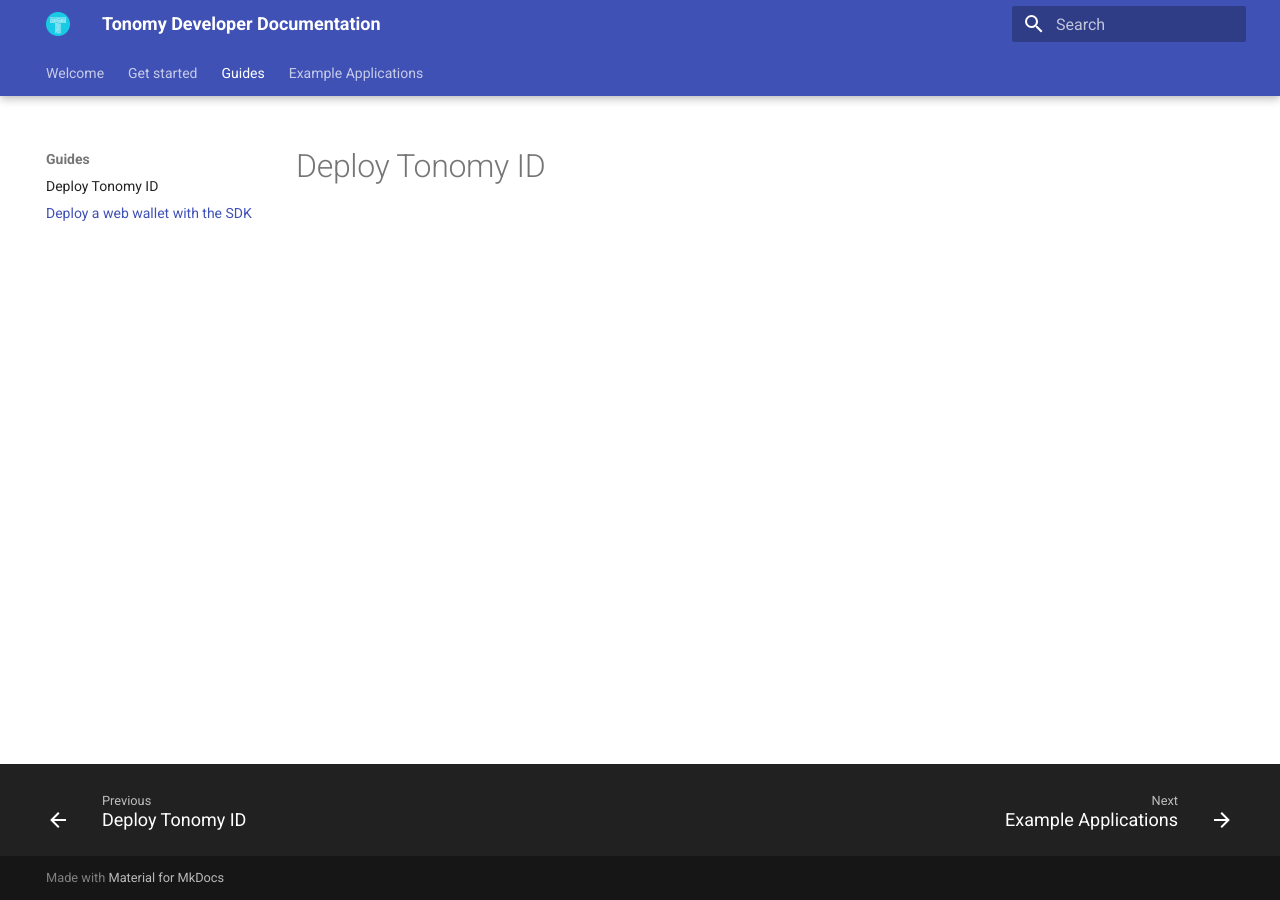
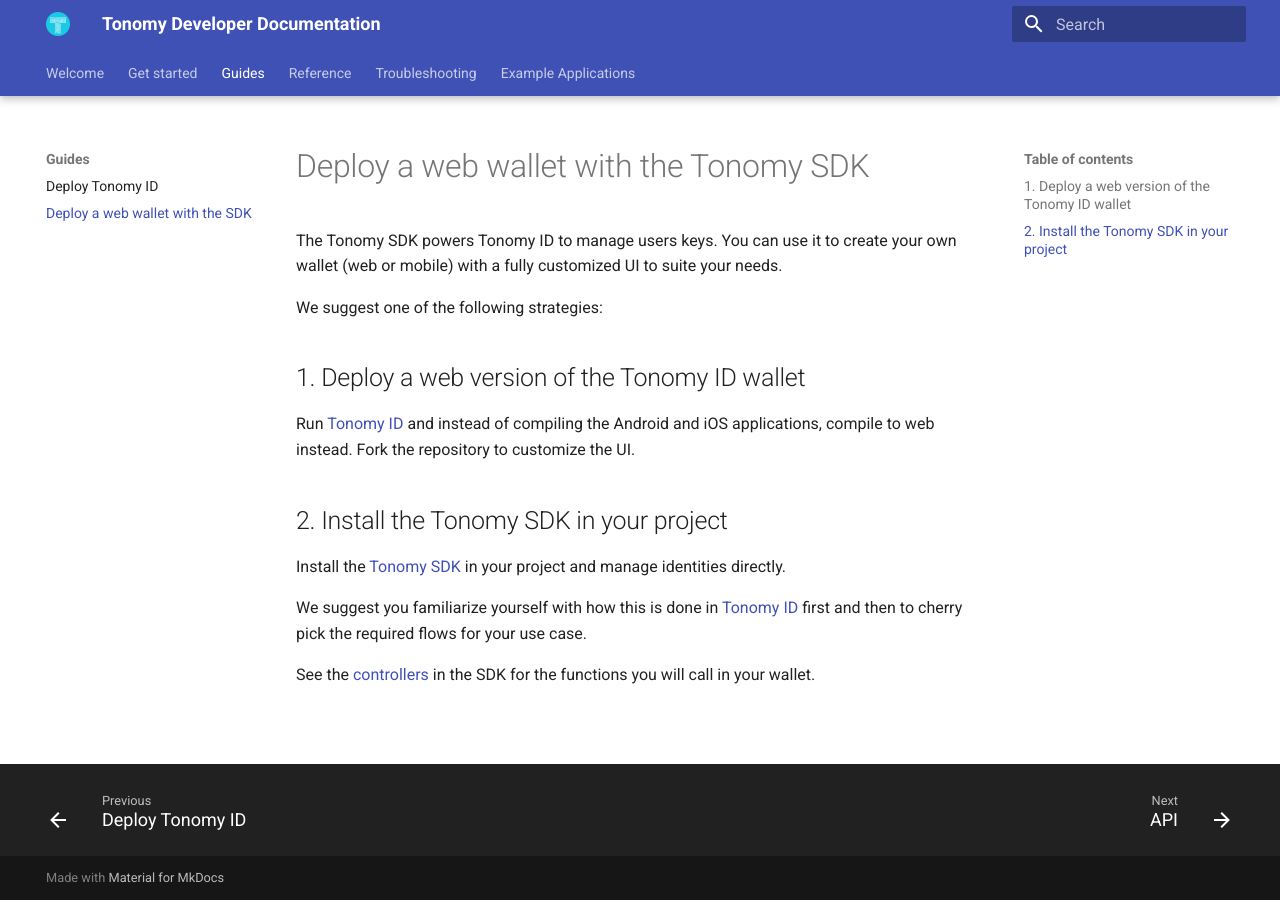
Before and after one commit to Tonomy-Foundation/Tonomy-ID-SDK, an MkDocs documentation site: the page built from docs/guides/deploy-wallet.md, in a window 1280 px wide. Built offline with MkDocs 1.6.1 and Material for MkDocs 9.7.7, drawn with Linux system fonts in a browser that asks for light colours.

Commit message:
docs: reference

```diff
--- a/docs/guides/deploy-wallet.md
+++ b/docs/guides/deploy-wallet.md
@@ -1 +1,17 @@
-# Deploy Tonomy ID
+# Deploy a web wallet with the Tonomy SDK
+
+The Tonomy SDK powers Tonomy ID to manage users keys. You can use it to create your own wallet (web or mobile) with a fully customized UI to suite your needs.
+
+We suggest one of the following strategies:
+
+## 1. Deploy a web version of the Tonomy ID wallet
+
+Run <a href="https://github.com/Tonomy-Foundation/Tonomy-ID" target="_blank">Tonomy ID</a> and instead of compiling the Android and iOS applications, compile to web instead. Fork the repository to customize the UI.
+
+## 2. Install the Tonomy SDK in your project
+
+Install the <a href="https://github.com/Tonomy-Foundation/Tonomy-ID-SDK" target="_blank">Tonomy SDK</a> in your project and manage identities directly.
+
+We suggest you familiarize yourself with how this is done in <a href="https://github.com/Tonomy-Foundation/Tonomy-ID" target="_blank">Tonomy ID</a> first and then to cherry pick the required flows for your use case.
+
+See the <a href="https://github.com/Tonomy-Foundation/Tonomy-ID-SDK/tree/master/src/sdk/controllers" target="_blank">controllers</a> in the SDK for the functions you will call in your wallet.
--- a/mkdocs.yml
+++ b/mkdocs.yml
@@ -13,6 +13,11 @@
   - Guides:
     - Deploy Tonomy ID: guides/deploy.md
     - Deploy a web wallet with the SDK: guides/deploy-wallet.md
+  - Reference:
+    - API: reference/api.md
+    - SDK: reference/sdk.md
+    - CLI: reference/cli.md
+  - Troubleshooting: troubleshooting.md
   - Example Applications: examples.md
 theme:
   name: material
```
Also changed, not shown: docs/guides/deploy.md (+1 -21 lines), docs/reference/api.md (added, +7 -0 lines), docs/reference/cli.md (added, +16 -0 lines), docs/reference/sdk.md (added, +9 -0 lines), docs/troubleshooting.md (added, +20 -0 lines).
